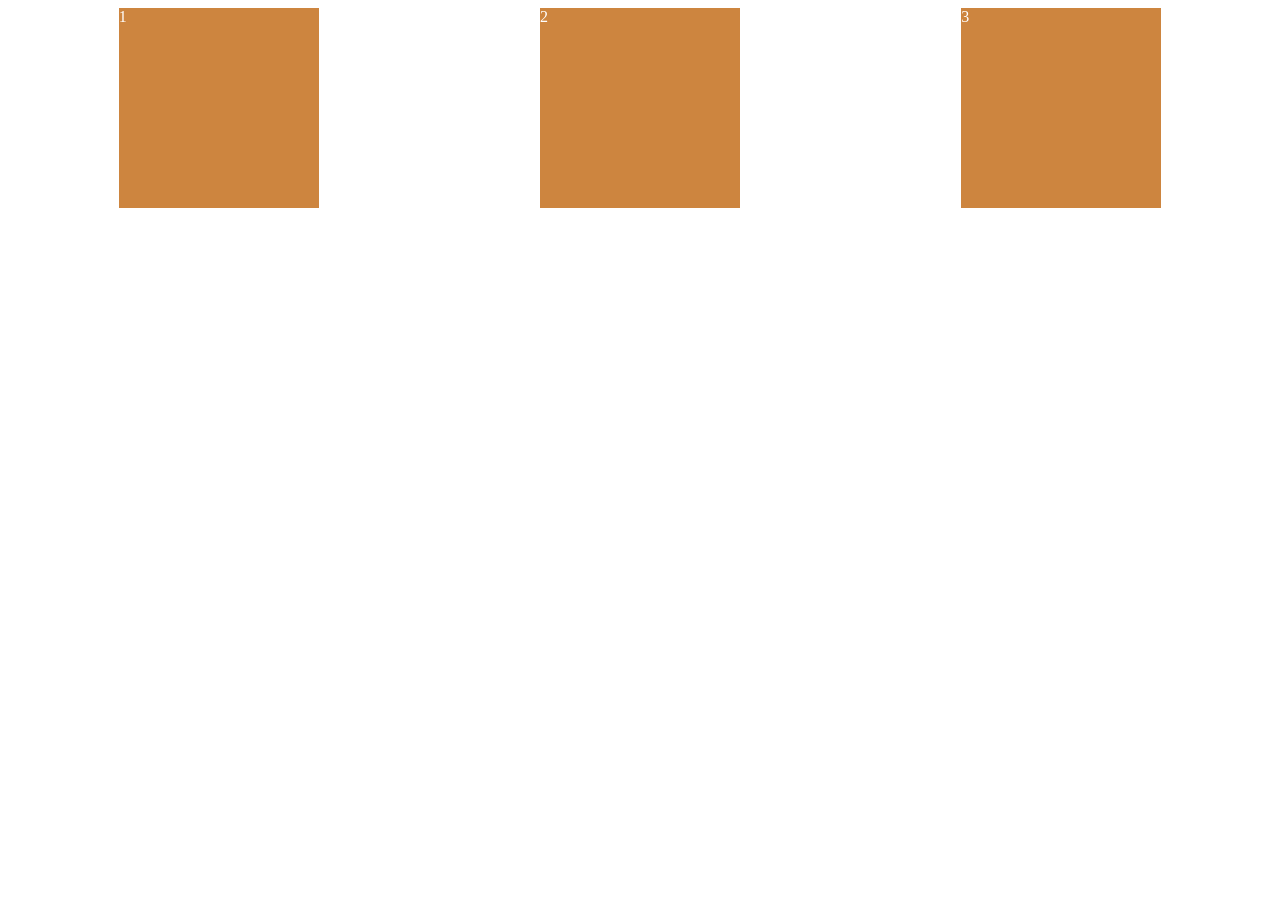
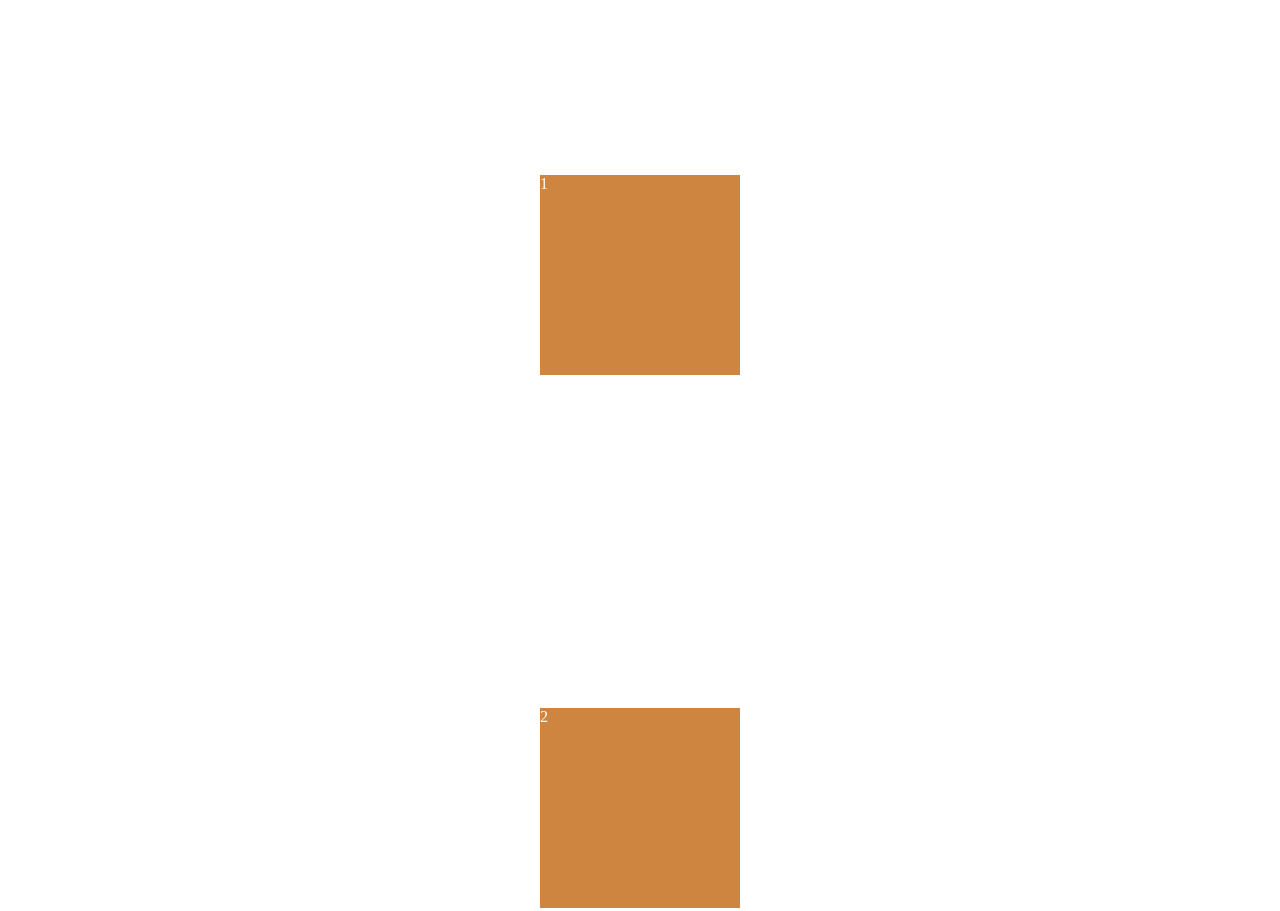
Before and after one commit to kimhscom/scss-masterclass, a plain HTML site: page index.html in a window 1280 px wide. Shown: the top 911 px of the page. Before the commit the page ends 816 px from the top, so only its background shows below. Drawn offline with Linux system fonts and the light colour scheme.

Commit message:
1.4 Column and Row

```diff
--- a/styles.css
+++ b/styles.css
@@ -1,8 +1,11 @@
 .wrapper {
   display: flex;
+  flex-direction: column;
+  /* Main Axis */
   justify-content: space-around;
-  align-items: flex-start;
-  height: 100vh;
+  /* Cross Axis */
+  align-items: center;
+  height: 200vh;
 }
 
 .box {
```
